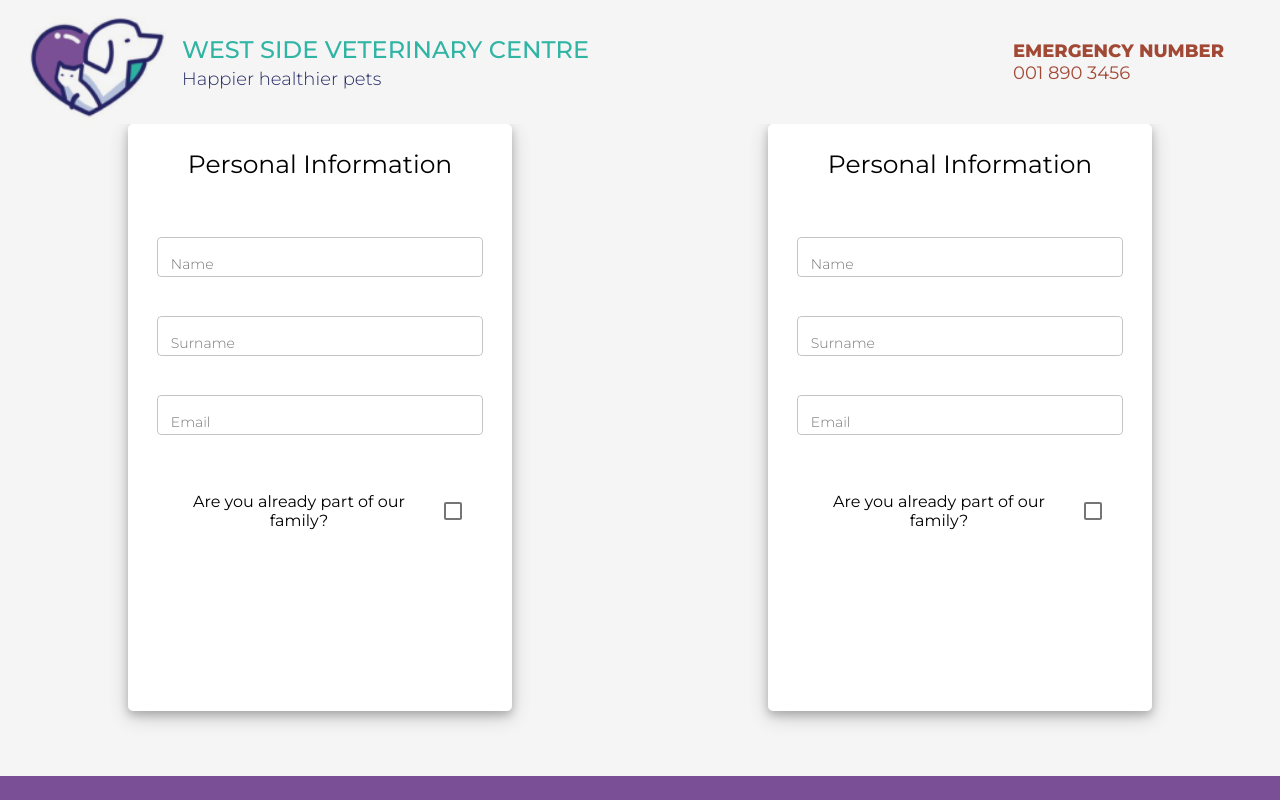
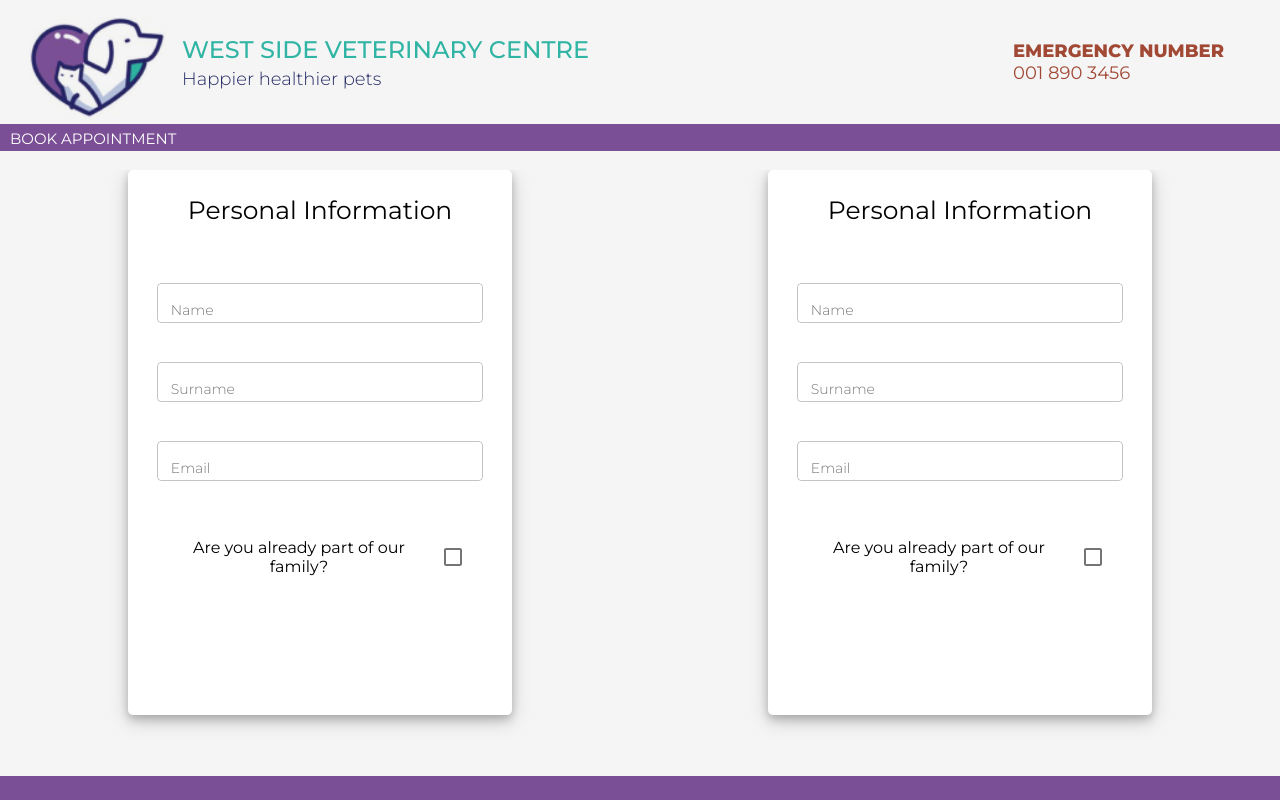
Before and after one commit to Tiashka/sa-web, a React (Create React App) app: page /book-appointment in a window 1280 px wide. Built offline with nearby package versions, Linux system fonts and the light colour scheme.

Commit message:
added title

```diff
--- a/src/components/Header/Header.js
+++ b/src/components/Header/Header.js
@@ -15,12 +15,13 @@ class Header extends Component {
 	render() {
 		return (
 			<div className="header row px-4">
-				<img src={Logo} alt="logo" onClick={()=>this.props.history.push(LANDING)}/>
+				<img src={Logo} alt="logo" onClick={() => this.props.history.push(LANDING)} />
 				<div className="header-headings col justify-center px-4">
 					<div className="header-headings_title">{"West Side Veterinary Centre"}</div>
 					<div className="header-headings_subtitle">{"Happier healthier pets"}</div>
 				</div>
 				<div className="flex-grow"></div>
+
 				<div className="header-emergency col justify-center">
 					<div className="header-emergency_title">{"EMERGENCY NUMBER"}</div>
 					<div className="header-emergency_subtitle">{"001 890 3456"}</div>
--- a/src/views/BookAppointment/BookAppointment.js
+++ b/src/views/BookAppointment/BookAppointment.js
@@ -30,6 +30,8 @@ export default class BookAppointment extends Component {
 
 		return (
 			<Box className="book-appointment" display="flex" flexDirection="column" flex="1" alignItems="center" justifyContent="center">
+				<div style={{ width: "100%", height: 40, color: "white", backgroundColor: "#7b4f95", marginTop: -10, }}><p style={{ fontSize: 15, marginLeft: 10 }}>BOOK APPOINTMENT</p>	</div>
+				<br />
 				<div style={{ display: "flex", width: "100%", height: "100%" }}>
 					<div style={formContainerBackground}>
 						<p style={{ fontSize: 25 }}>Personal Information</p>
```
